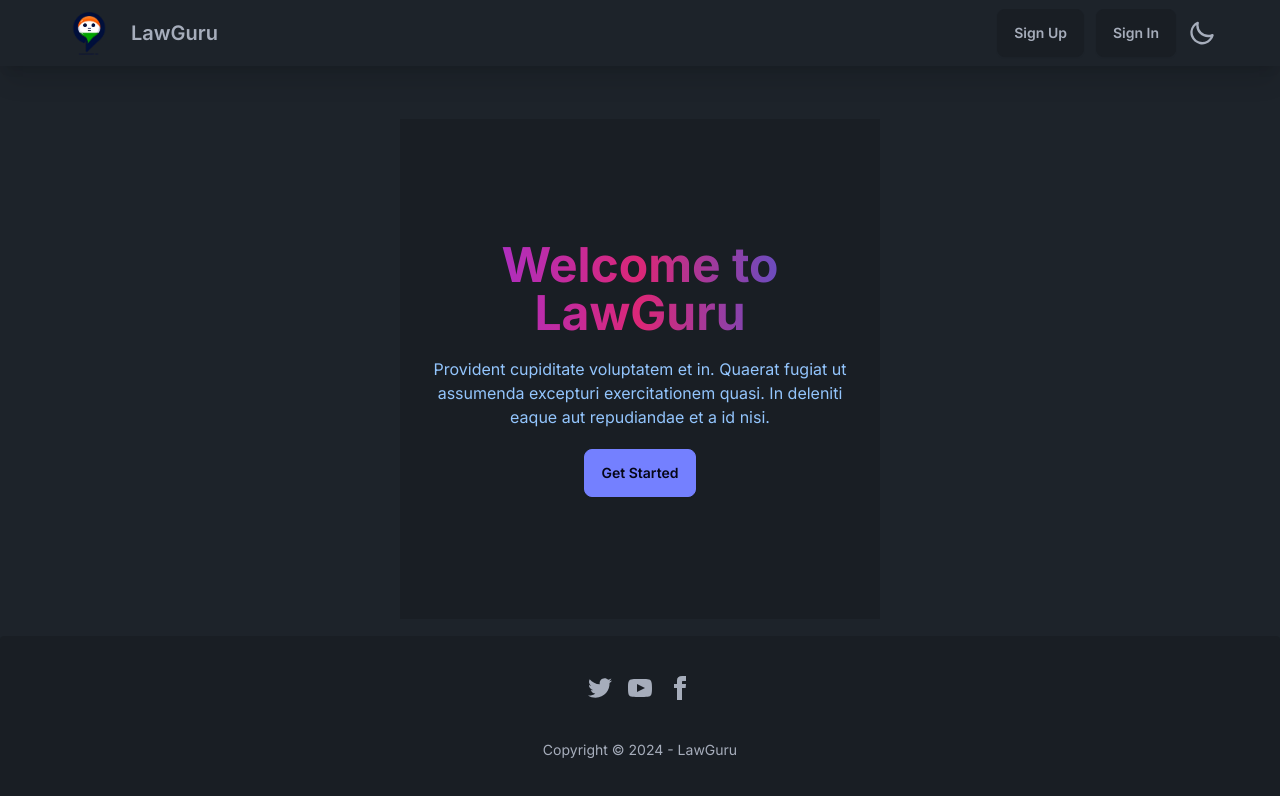
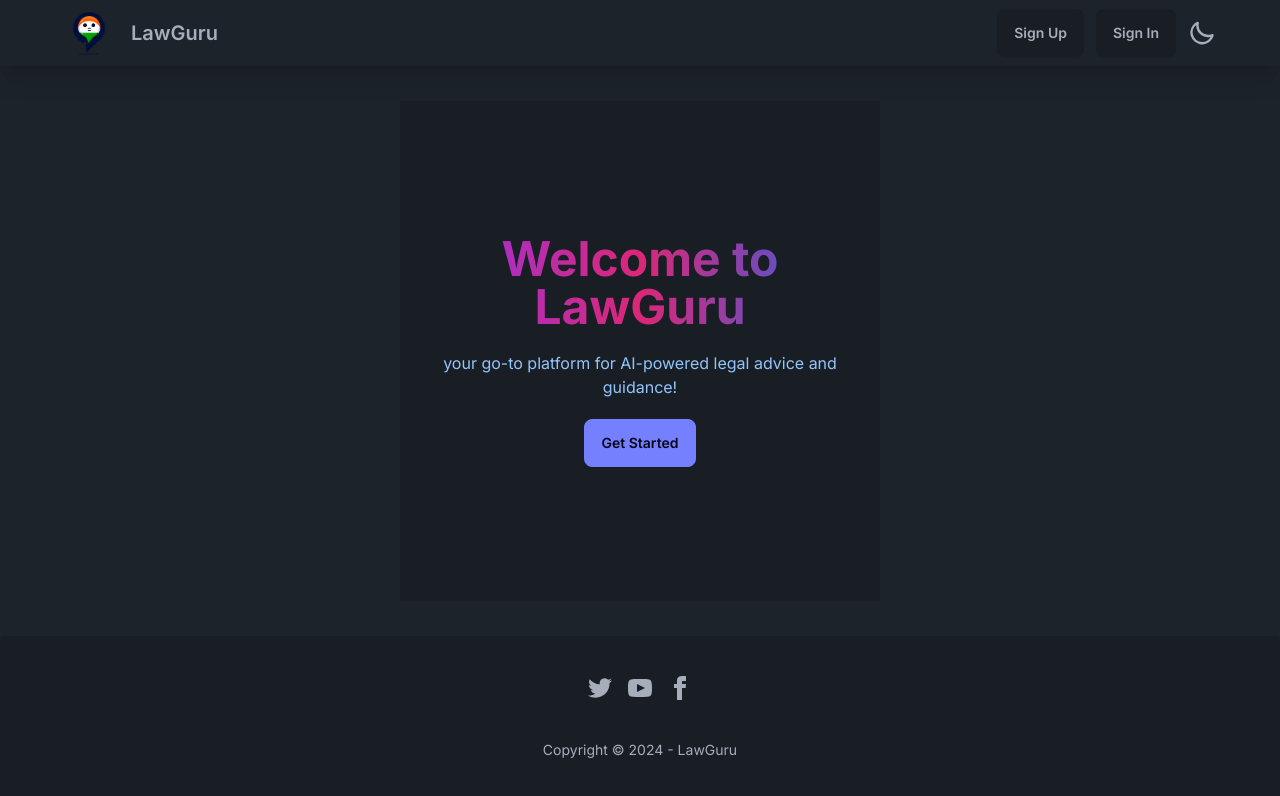
Before and after one commit to ayuugoyal/LawGuru, a Next.js app: page / in a window 1280 px wide. Shown: the top 796 px of the page. Built offline with nearby package versions, Linux system fonts and the light colour scheme; no server answers.

Commit message:
feat: fix layout

```diff
--- a/src/app/dashboard/page.tsx
+++ b/src/app/dashboard/page.tsx
@@ -15,6 +15,7 @@ export default function Page() {
 
   return (
     <>
+      <div></div>
       <form
         className="rounded-lg shadow-xl p-4 w-2/3"
         onSubmit={(e) => handle_submit(e)}
@@ -40,7 +41,6 @@ export default function Page() {
           </div>
         </div>
       </form>
-      <div></div>
     </>
   );
 }
--- a/src/app/layout.tsx
+++ b/src/app/layout.tsx
@@ -80,13 +80,14 @@ export default function RootLayout({
                 </label>
               </div>
             </div>
-            <div></div>
-            <div></div>
             {children}
             {user_id ? (
-              <div className="fixed bottom-4">
-                <NavBar />
-              </div>
+              <>
+                <div className="fixed bottom-4">
+                  <NavBar />
+                </div>
+                <div></div>
+              </>
             ) : (
               <Footer />
             )}
--- a/src/app/page.tsx
+++ b/src/app/page.tsx
@@ -18,9 +18,7 @@ export default function Home() {
               Welcome to LawGuru
             </h1>
             <p className="mb-5 text-blue-300">
-              Provident cupiditate voluptatem et in. Quaerat fugiat ut assumenda
-              excepturi exercitationem quasi. In deleniti eaque aut repudiandae
-              et a id nisi.
+              your go-to platform for AI-powered legal advice and guidance!
             </p>
             <Link href="/dashboard">
               <button className="btn btn-primary">Get Started</button>
```
